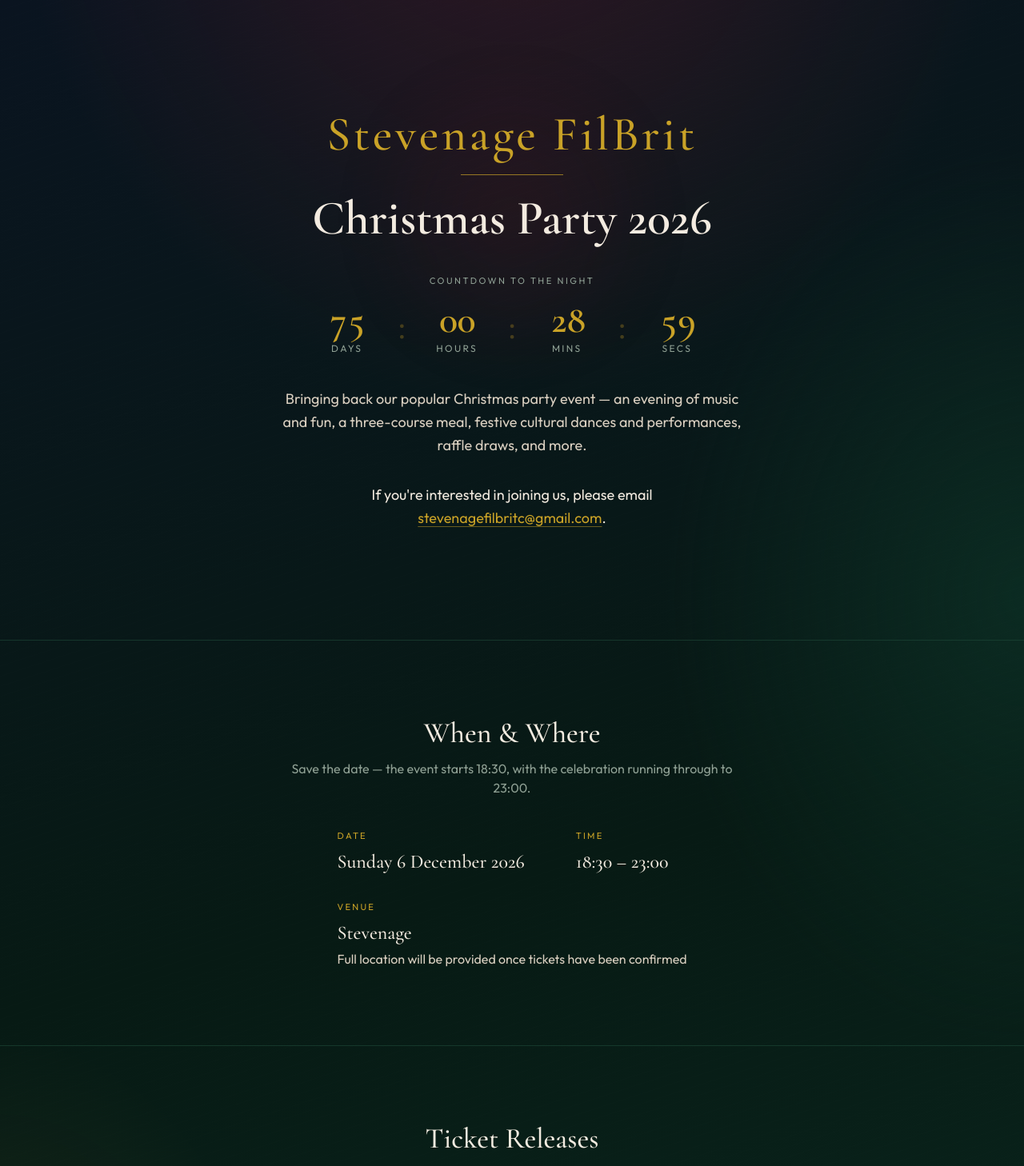
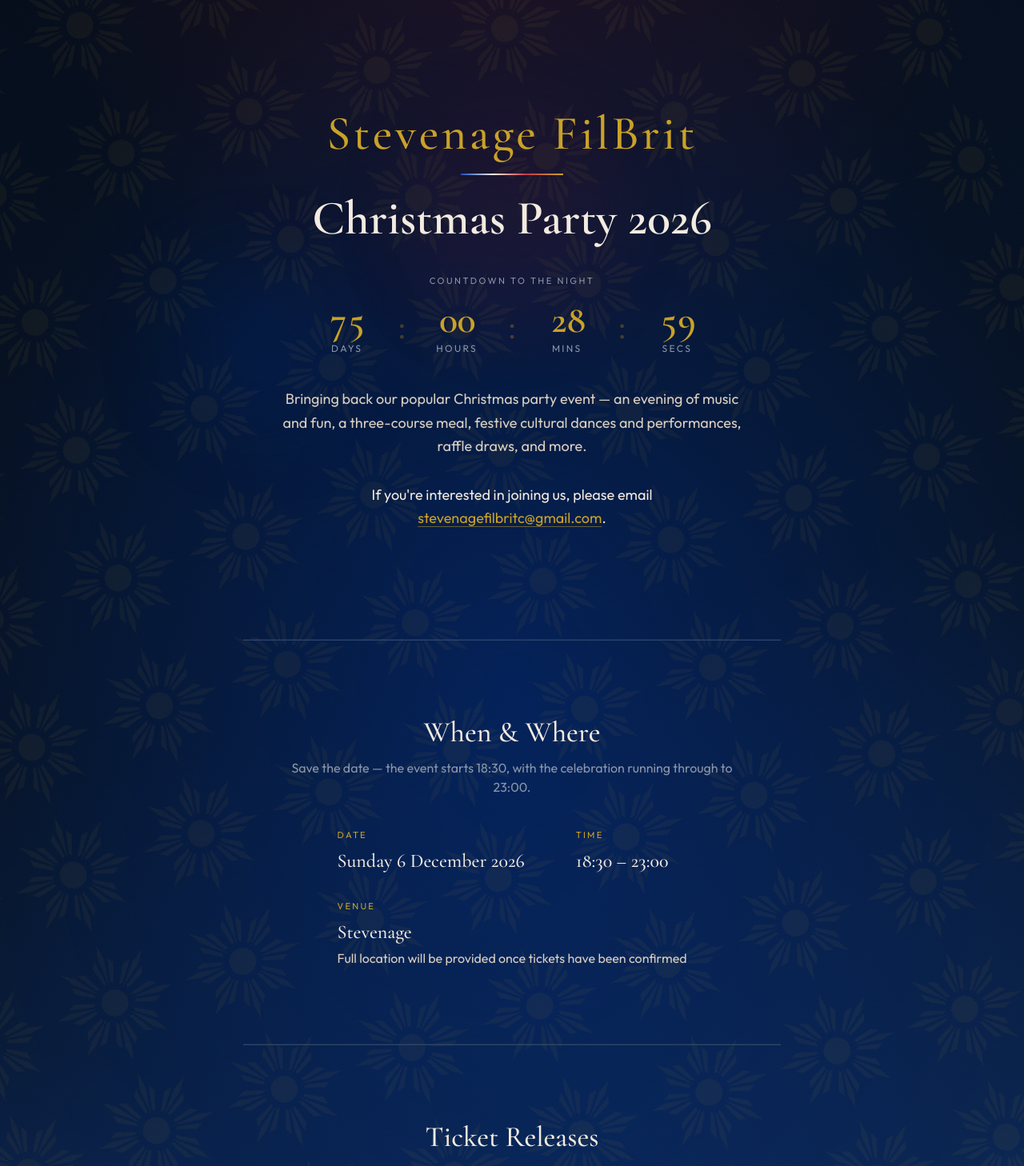
Before and after one commit to jediramos/filbrit-christmas-party, a Next.js app: page / in a window 1280 px wide. Shown: the top 1458 px of the page at 80% size. Built offline with nearby package versions, Linux system fonts and the light colour scheme.

Commit message:
Design Changes

```diff
--- a/src/app/globals.css
+++ b/src/app/globals.css
@@ -1,17 +1,24 @@
 @import "tailwindcss";
 
 :root {
-  --evergreen: #0c2e24;
-  --evergreen-deep: #071a14;
-  --night: #0a1420;
-  --pine-line: #1f4a3a;
+  /* Deep blue night base — soft Filipino flag blue wash */
+  --fil-blue: #0038a8;
+  --fil-blue-soft: #1a4fbf;
+  --fil-blue-mid: #0c2a5c;
+  --fil-blue-deep: #071428;
+  --night: #060e1c;
+  --pine-line: #3a5a8c;
+  /* Kept as aliases so existing components stay coherent on the blue base */
+  --evergreen: var(--fil-blue-mid);
+  --evergreen-deep: var(--fil-blue-deep);
   --crimson: #9b1d2e;
   --crimson-soft: #c43b4a;
   --gold: #c9a227;
+  --gold-bright: #e0b83a;
   --gold-dim: #8a7020;
   --ivory: #f3ebe0;
   --ivory-soft: #d9cfc0;
-  --mist: #8fa094;
+  --mist: #8a96a8;
   --background: var(--night);
   --foreground: var(--ivory);
 }
@@ -37,25 +44,40 @@ body {
   font-family: var(--font-display), Georgia, serif;
 }
 
-/* Atmospheric page backdrop */
+/* Atmospheric page backdrop — soft Filipino flag blue throughout */
 .page-shell {
   position: relative;
   isolation: isolate;
   background:
-    radial-gradient(ellipse 90% 55% at 50% -10%, rgba(155, 29, 46, 0.28), transparent 55%),
-    radial-gradient(ellipse 70% 45% at 100% 30%, rgba(12, 46, 36, 0.85), transparent 50%),
-    radial-gradient(ellipse 60% 40% at 0% 70%, rgba(201, 162, 39, 0.08), transparent 45%),
-    linear-gradient(165deg, var(--night) 0%, var(--evergreen-deep) 45%, var(--evergreen) 100%);
+    radial-gradient(ellipse 90% 55% at 50% -10%, rgba(155, 29, 46, 0.2), transparent 55%),
+    radial-gradient(ellipse 85% 60% at 50% 35%, rgba(0, 56, 168, 0.38), transparent 65%),
+    radial-gradient(ellipse 70% 50% at 0% 80%, rgba(26, 79, 191, 0.18), transparent 55%),
+    radial-gradient(ellipse 50% 35% at 100% 75%, rgba(201, 162, 39, 0.08), transparent 50%),
+    linear-gradient(
+      165deg,
+      var(--night) 0%,
+      var(--fil-blue-deep) 35%,
+      var(--fil-blue-mid) 70%,
+      #0f3268 100%
+    );
   min-height: 100vh;
+  /* Clip both axes so the rotated sun watermark cannot extend page scroll */
+  overflow: clip;
 }
 
+.page-shell > * {
+  position: relative;
+  z-index: 1;
+}
+
+/* Fine diagonal grain */
 .page-shell::before {
   content: "";
   pointer-events: none;
   position: absolute;
   inset: 0;
-  z-index: -1;
-  opacity: 0.35;
+  z-index: 0;
+  opacity: 0.28;
   background-image:
     repeating-linear-gradient(
       -18deg,
@@ -64,6 +86,24 @@ body {
       rgba(255, 255, 255, 0.015) 11px,
       rgba(255, 255, 255, 0.015) 12px
     );
+}
+
+/*
+ * Subtle diagonal watermark — official-style Philippine sun
+ * (disc + 8 triple-ray bundles). Low contrast to stay clean.
+ */
+.page-shell::after {
+  content: "";
+  pointer-events: none;
+  position: absolute;
+  inset: -20%;
+  z-index: 0;
+  opacity: 0.055;
+  background-image: url("/ph-sun.svg");
+  background-size: 168px 168px;
+  background-repeat: repeat;
+  transform: rotate(-18deg);
+  transform-origin: center;
 }
 
 /* Hero motion */
@@ -144,8 +184,23 @@ body {
   animation: soft-pulse 5.5s ease-in-out infinite;
 }
 
+.hero-glow-blue {
+  animation: soft-pulse 6.5s ease-in-out 1.2s infinite;
+}
+
+/* Slim flag-inspired accent under the brand (blue → ivory → red → gold) */
 .hero-rule {
   transform-origin: center;
+  height: 2px;
+  border: none;
+  background: linear-gradient(
+    90deg,
+    var(--fil-blue-soft) 0%,
+    var(--ivory) 32%,
+    var(--crimson-soft) 64%,
+    var(--gold) 100%
+  );
+  opacity: 0.85;
   animation: shimmer-line 1.35s cubic-bezier(0.22, 1, 0.36, 1) 0.45s both;
 }
 
@@ -172,6 +227,32 @@ body {
   padding-inline: 1.25rem;
 }
 
+/* Inset horizontal rules between page sections (not full-bleed) */
+.section-rule {
+  position: relative;
+  border-top: none;
+  box-shadow: none;
+}
+
+.section-rule::before {
+  content: "";
+  position: absolute;
+  top: 0;
+  left: 50%;
+  z-index: 1;
+  width: min(calc(100% - 2.5rem), 42rem);
+  height: 1px;
+  transform: translateX(-50%);
+  background: color-mix(in srgb, var(--ivory) 14%, var(--fil-blue-mid) 86%);
+  box-shadow: 0 -1px 0 color-mix(in srgb, var(--gold) 10%, transparent);
+}
+
+@media (min-width: 640px) {
+  .section-rule::before {
+    width: min(calc(100% - 4rem), 42rem);
+  }
+}
+
 @media (min-width: 640px) {
   .section-pad {
     padding-inline: 2rem;
@@ -185,6 +266,7 @@ body {
   .hero-countdown,
   .hero-cta,
   .hero-glow,
+  .hero-glow-blue,
   .hero-rule,
   .countdown-digit-reel,
   .countdown-separator {
--- a/src/app/page.tsx
+++ b/src/app/page.tsx
@@ -16,13 +16,17 @@ export default function Home() {
           className="hero-glow pointer-events-none absolute left-1/2 top-[18%] h-64 w-64 -translate-x-1/2 rounded-full bg-[var(--crimson)]/20 blur-3xl"
           aria-hidden="true"
         />
+        <div
+          className="hero-glow-blue pointer-events-none absolute left-[18%] top-[42%] h-48 w-48 rounded-full bg-[var(--fil-blue)]/25 blur-3xl"
+          aria-hidden="true"
+        />
 
         <div className="relative z-10 mx-auto flex w-full max-w-4xl flex-col items-center text-center">
           <p className="hero-brand font-display text-3xl tracking-[0.06em] text-[var(--gold)] sm:text-5xl md:text-6xl">
             {eventConfig.orgName}
           </p>
 
-          <div className="hero-rule mt-5 h-px w-24 bg-[var(--gold)]/70 sm:w-32" />
+          <div className="hero-rule mt-5 w-24 sm:w-32" aria-hidden="true" />
 
           <h1 className="hero-title mt-6 font-display text-3xl font-semibold text-[var(--ivory)] sm:text-5xl md:text-6xl">
             {eventConfig.eventName}
@@ -55,7 +59,7 @@ export default function Home() {
       {/* When / Where */}
       <section
         id="details"
-        className="section-pad border-t border-[var(--pine-line)]/60 py-20 sm:py-24"
+        className="section-pad section-rule py-20 sm:py-24"
         aria-labelledby="details-heading"
       >
         <div className="mx-auto flex w-full max-w-4xl flex-col items-center text-center">
@@ -106,7 +110,7 @@ export default function Home() {
       {/* Release stages */}
       <section
         id="tickets"
-        className="section-pad border-t border-[var(--pine-line)]/60 py-20 sm:py-24"
+        className="section-pad section-rule py-20 sm:py-24"
         aria-labelledby="tickets-heading"
       >
         <div className="mx-auto flex w-full max-w-4xl flex-col items-center text-center">
@@ -129,7 +133,7 @@ export default function Home() {
       {/* Ticket interest */}
       <section
         id="updates"
-        className="section-pad border-t border-[var(--pine-line)]/60 py-20 sm:py-24"
+        className="section-pad section-rule py-20 sm:py-24"
         aria-labelledby="updates-heading"
       >
         <div className="mx-auto max-w-3xl text-center">
@@ -153,7 +157,7 @@ export default function Home() {
         </div>
       </section>
 
-      <footer className="section-pad border-t border-[var(--pine-line)]/60 py-10">
+      <footer className="section-pad section-rule py-10">
         <div className="mx-auto flex max-w-3xl flex-col items-center gap-4 text-center sm:flex-row sm:justify-between sm:text-left">
           <p className="font-display text-xl text-[var(--gold)]">
             {eventConfig.orgName}
```
Also changed, not shown: public/ph-sun.svg (added).
